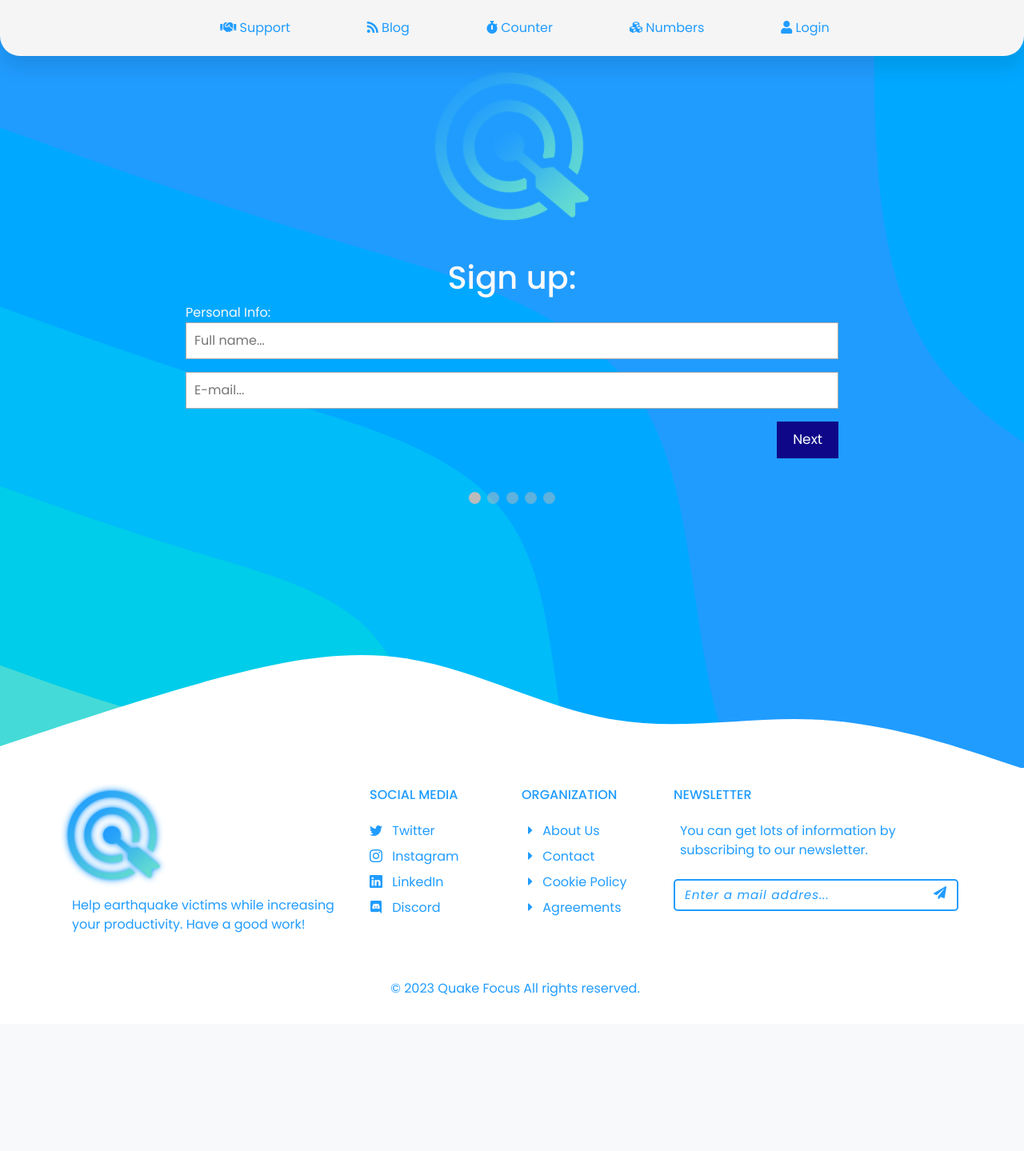
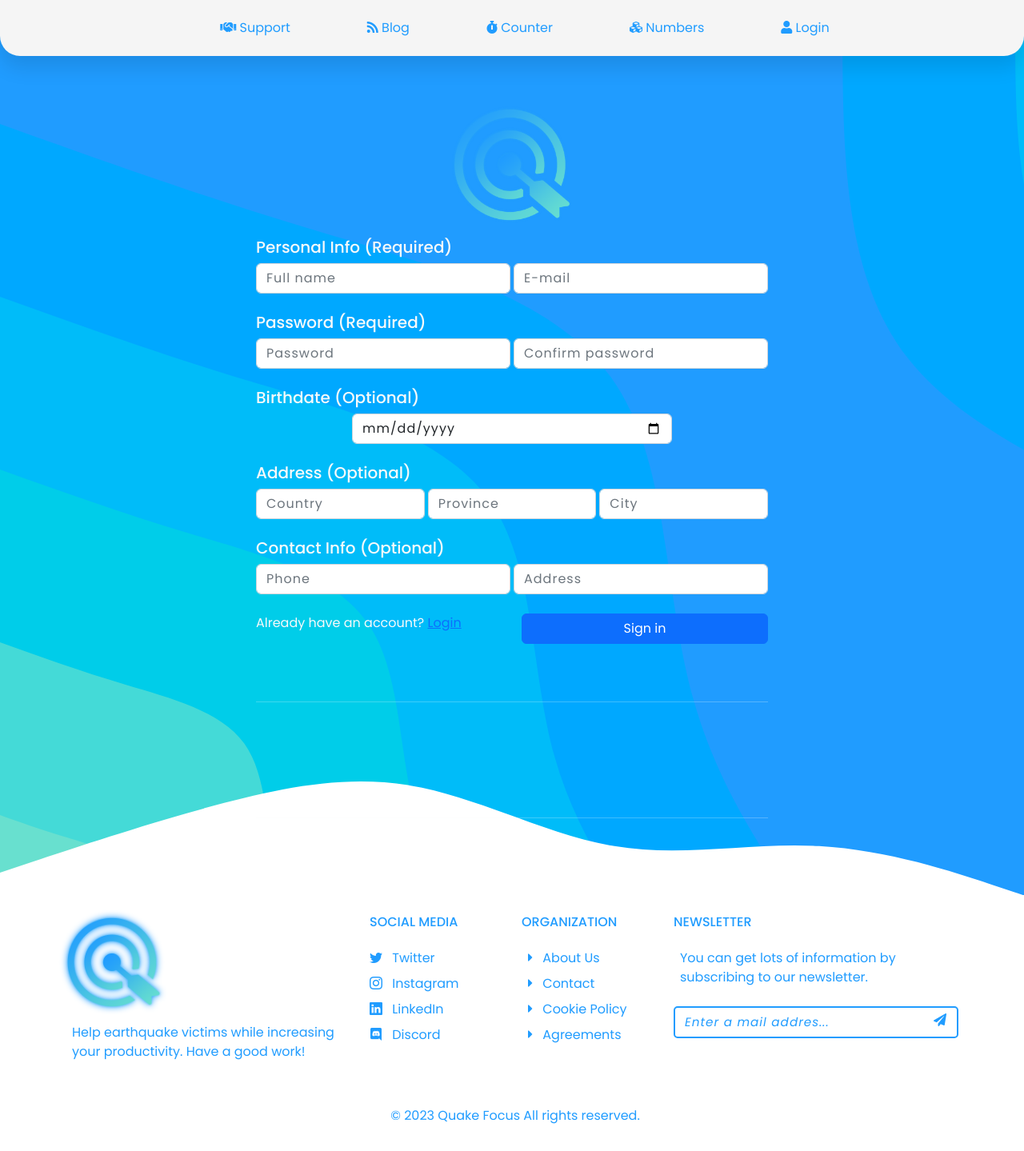
Before and after one commit to oyldrr/quakefocus, a PHP site: page /signup.php in a window 1280 px wide. Shown: the whole page at 80% size. Before the commit the page ends 1246 px from the top, so only its background shows below. Run offline with PHP 8.4, Linux system fonts and the light colour scheme; some libraries are stand-ins or nearby versions.

Commit message:
Signup Page Fixes

```diff
--- a/css/signup.css
+++ /dev/null
@@ -1,83 +0,0 @@
-    #regForm {
-      margin: 0px auto;
-      font-family: Raleway;
-      padding: 40px;
-      width: 70%;
-      min-width: 300px;
-    }
-
-    h1 {
-      text-align: center;
-    }
-
-    input {
-      padding: 10px;
-      width: 100%;
-      font-size: 17px;
-      font-family: Raleway;
-      border: 1px solid #aaaaaa;
-    }
-
-    /* Mark input boxes that gets an error on validation: */
-    input.invalid {
-      background-color: #ffdddd;
-    }
-
-    input:focus {
-      outline-color: #1145bf;
-
-      -webkit-box-shadow: 0px 1px 5px 1px #1145bf;
-      -moz-box-shadow: 0px 1px 5px 1px #1145bf;
-      box-shadow: 0px 1px 5px 1px #1145bf;
-    }
-
-    /* Hide all steps by default: */
-    .tab {
-      display: none;
-    }
-
-    .buttonRegForm {
-      background-color: #0e0888;
-      color: #ffffff;
-      border: none;
-      padding: 10px 20px;
-      font-size: 17px;
-      cursor: pointer;
-    }
-
-    .buttonRegForm:hover {
-      opacity: 0.8;
-    }
-
-    .buttonRegForm:focus {
-      border: none;
-      outline: none;
-      -webkit-box-shadow: 0px 1px 15px 1px #1145bf;
-      -moz-box-shadow: 0px 1px 15px 1px #1145bf;
-      box-shadow: 0px 1px 15px 1px #1145bf;
-    }
-
-    #prevBtn {
-      background-color: #bbbbbb;
-    }
-
-    /* Make circles that indicate the steps of the form: */
-    .step {
-      height: 15px;
-      width: 15px;
-      margin: 0 2px;
-      background-color: #bbbbbb;
-      border: none;
-      border-radius: 50%;
-      display: inline-block;
-      opacity: 0.5;
-    }
-
-    .step.active {
-      opacity: 1;
-    }
-
-    /* Mark the steps that are finished and valid: */
-    .step.finish {
-      background-color: #1145bf;
-    }
--- a/css/style.css
+++ b/css/style.css
@@ -391,6 +391,14 @@ body {
     margin-bottom: 5rem;
 }
 
+.form-outline {
+    display: flex;
+    justify-content: center;
+    align-items: center;
+    width: 100%;
+}
+
+
 .form-control,
 textarea {
     max-width: 400px;
--- a/signup.php
+++ b/signup.php
@@ -71,7 +71,7 @@ if ($_SERVER["REQUEST_METHOD"] == "POST") {
 						// Attempt to execute the prepared statement
 						if (mysqli_stmt_execute($stmt)) {
 							// Redirect to login page
-							header('location: login.php');
+							header('location: login.php?registration=successfull');
 							exit();
 						} else {
 							echo "Oops! Something went wrong. Please try again later.";
@@ -101,7 +101,6 @@ if ($_SERVER["REQUEST_METHOD"] == "POST") {
 
 	<!-- Custom CSS -->
 	<link rel="stylesheet" href="css/style.css">
-	<link rel="stylesheet" href="css/signup.css">
 
 	<!-- Bootstrap Library -->
 	<link rel="stylesheet" href="https://cdn.jsdelivr.net/npm/bootstrap@5.2.3/dist/css/bootstrap.min.css">
@@ -112,158 +111,62 @@ if ($_SERVER["REQUEST_METHOD"] == "POST") {
 </head>
 
 <body>
-	<div class="content pt-5 text-light">
-		<div class="d-flex">
-			<img class="mx-auto" src="img/logo.png" alt="logo" width="200">
-		</div>
-		<form id="regForm" action="" method="POST">
-			<h1>Sign up:</h1>
-			<p  class="my-1 text-center text-danger" id="errors"></p>
-			<!-- One "tab" for each step in the form: -->
-			<div class="tab">Personal Info:
-				<p><input required placeholder="Full name..." oninput="this.className = ''" name="signup-name" type="text"></p>
-				<p><input required placeholder="E-mail..." oninput="this.className = ''" name="signup-mail" id="mail" type="email"></p>
+	<div class="content pt-5 d-flex justify-content-center">
+		<form action="" method="POST" class="w-50 text-light">
+
+			<div class="d-flex mt-5">
+				<img class="mx-auto pb-3" src="img/logo.png" alt="logo" width="150">
 			</div>
-			<div class="tab">Password:
-				<p><input required placeholder="Password..." oninput="this.className = ''" name="signup-password" id="password" type="password"></p>
-				<p><input required placeholder="Confirm password..." oninput="this.className = ''" name="signup-cpassword" id="cpassword" type="password"></p>
+
+			<!-- Name input -->
+			<h5>Personal Info (Required)</h5>
+			<div class="form-outline mb-4">
+				<input required class="form-control me-1" placeholder="Full name" name="signup-name" type="text">
+				<input required class="form-control" placeholder="E-mail" name="signup-mail" id="mail" type="email">
 			</div>
-			<div class="tab">Birthday: (Optional)
-				<p><input placeholder="dd.mm.yyyy" oninput="this.className = ''" name="signup-birthday" type="date"></p>
+
+			<!-- Password input -->
+			<h5>Password (Required)</h5>
+			<div class="form-outline mb-4">
+				<input required class="form-control me-1" placeholder="Password" name="signup-password" id="password" type="password">
+				<input required class="form-control " placeholder="Confirm password" name="signup-cpassword" id="cpassword" type="password">
 			</div>
-			<div class="tab">Country: (Optional)
-				<p><input placeholder="Country..." oninput="this.className = ''" name="signup-country" type="text"></p>
-				<p><input placeholder="Province..." oninput="this.className = ''" name="signup-province" type="text"></p>
-				<p><input placeholder="City..." oninput="this.className = ''" name="signup-city" type="text"></p>
+
+			<!-- Birthday input -->
+			<h5>Birthdate (Optional)</h5>
+			<div class="form-outline mb-4">
+				<input class="form-control" placeholder="dd.mm.yyyy" name="signup-birthday" type="date">
 			</div>
-			<div class="tab">Contact Info: (Optional)
-				<p><input placeholder="Phone..." oninput="this.className = ''" name="signup-phone" type="text"></p>
-				<p><input placeholder="Address..." oninput="this.className = ''" name="signup-address" type="text"></p>
+
+			<!-- Adress Input -->
+			<h5>Address (Optional)</h5>
+			<div class="form-outline mb-4">
+				<input class="form-control me-1" placeholder="Country" name="signup-country" type="text">
+				<input class="form-control me-1" placeholder="Province" name="signup-province" type="text">
+				<input class="form-control" placeholder="City" name="signup-city" type="text">
 			</div>
-			<div style="overflow:auto;">
-				<div style="float:right;">
-					<button class="buttonRegForm" type="button" id="prevBtn" onclick="nextPrev(-1)">Previous</button>
-					<button class="buttonRegForm" type="button" id="nextBtn" onclick="nextPrev(1)">Next</button>
+			<!-- Contact Info -->
+			<h5>Contact Info (Optional)</h5>
+			<div class="form-outline mb-4">
+				<input class="form-control me-1" placeholder="Phone" name="signup-phone" type="text">
+				<input class="form-control" placeholder="Address" name="signup-address" type="text">
+			</div>
+			<!-- 2 column grid layout for inline styling -->
+			<div class="row mb-4">
+				<div class="col">
+				<p>Already have an account? <a href="login.php">Login</a></p>
+				</div>
+				<div class="col">
+					<!-- Submit button -->
+					<input type="submit" class="btn btn-primary mb-4 w-100" value="Sign in">
 				</div>
 			</div>
-			<!-- Circles which indicates the steps of the form: -->
-			<div style="text-align:center;margin-top:40px;">
-				<span class="step"></span>
-				<span class="step"></span>
-				<span class="step"></span>
-				<span class="step"></span>
-				<span class="step"></span>
-			</div>
+
+		<hr class="my-5 py-5">
+		<hr class="my-5 py-5">
 		</form>
-
-		<?php include_once "footer.php"; ?>
-
-		<script>
-			const errors = document.getElementById("errors");
-
-			/* Sign up Page */
-			let currentTab = 0; // Current tab is set to be the first tab (0)
-			showTab(currentTab); // Display the crurrent tab
-
-			function showTab(n) {
-				errors.innerText = "";
-				// This function will display the specified tab of the form...
-				const x = document.getElementsByClassName("tab");
-				x[n].style.display = "block";
-				//... and fix the Previous/Next buttons:
-				if (n === 0) {
-					document.getElementById("prevBtn").style.display = "none";
-				} else {
-					document.getElementById("prevBtn").style.display = "inline";
-				}
-				if (n === (x.length - 1)) {
-					document.getElementById("nextBtn").innerHTML = "Submit";
-
-				} else {
-					document.getElementById("nextBtn").innerHTML = "Next";
-				}
-				//... and run a function that will display the correct step indicator:
-				fixStepIndicator(n)
-			}
-
-			function nextPrev(n) {
-				// This function will figure out which tab to display
-				const x = document.getElementsByClassName("tab");
-				// Exit the function if any field in the current tab is invalid:
-				if (n === 1 && !validateForm()) return false;
-				// Hide the current tab:
-				x[currentTab].style.display = "none";
-				// Increase or decrease the current tab by 1:
-				currentTab = currentTab + n;
-				// if you have reached the end of the form...
-				if (currentTab >= x.length) {
-					// ... the form gets submitted:
-					document.getElementById("regForm").submit();
-					return false;
-				}
-				// Otherwise, display the correct tab:
-				showTab(currentTab);
-			}
-
-			function validateForm() {
-				// This function deals with validation of the form fields
-				let x;
-
-				let y;
-				let i;
-				let valid = true;
-				x = document.getElementsByClassName("tab");
-				y = x[currentTab].getElementsByTagName("input");
-				// A loop that checks every input field in the current tab:
-				for (i = 0; i < y.length; i++) {
-					// If a field is empty...
-					if (y[i].value === "" && y[i].required == true) {
-						// add an "invalid" class to the field:
-						y[i].className += " invalid";
-						// and set the current valid status to false
-						valid = false;
-					}
-				}
-
-				// Checking the mail is correct...
-				var email = document.getElementById("mail");
-				if (email.value && email.value.includes('@') && email.value.includes('.')){
-					valid = true;
-					errors.innerText = "";
-				}
-				else {
-					valid = false;
-					errors.innerText = "Please be sure email is correct!";
-				}
-				//
-
-				// Checking the passwords are the same or not...
-				if(document.getElementById("password").value != document.getElementById("cpassword").value) {
-					valid = false;
-					errors.innerText = "Passwords are diffrent!";
-				}
-				//
-
-				// If the valid status is true, mark the step as finished and valid:
-				if (valid) {
-					document.getElementsByClassName("step")[currentTab].className += " finish";
-				}
-				return valid; // return the valid status
-			}
-
-			function fixStepIndicator(n) {
-				// This function removes the "active" class of all steps...
-				let i;
-
-				const x = document.getElementsByClassName("step");
-				for (i = 0; i < x.length; i++) {
-					x[i].className = x[i].className.replace(" active", "");
-				}
-				//... and adds the "active" class on the current step:
-				x[n].className += " active";
-			}
-			/* */
-		</script>
+	</div>
+	<?php include_once "footer.php"; ?>
 </body>
 
 </html>
```
Also changed, not shown: login.php (+7 -0 lines).
